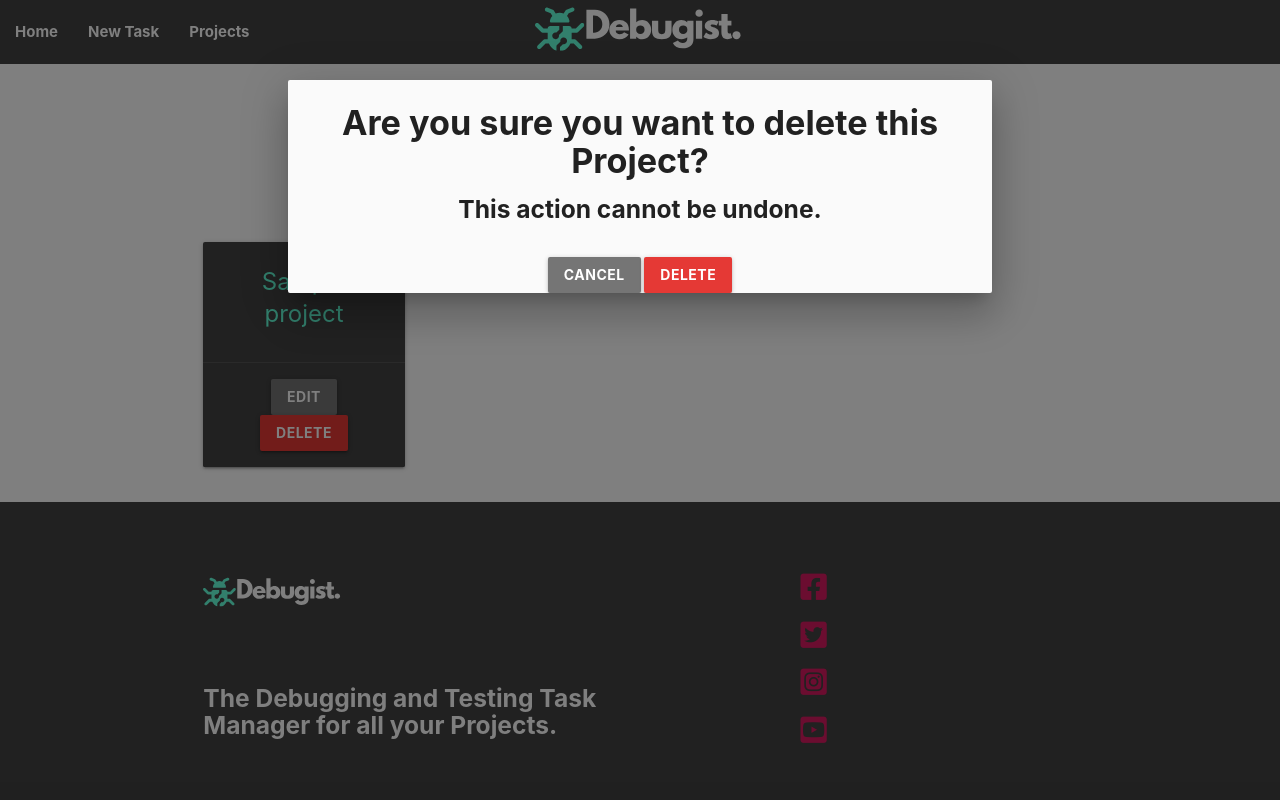
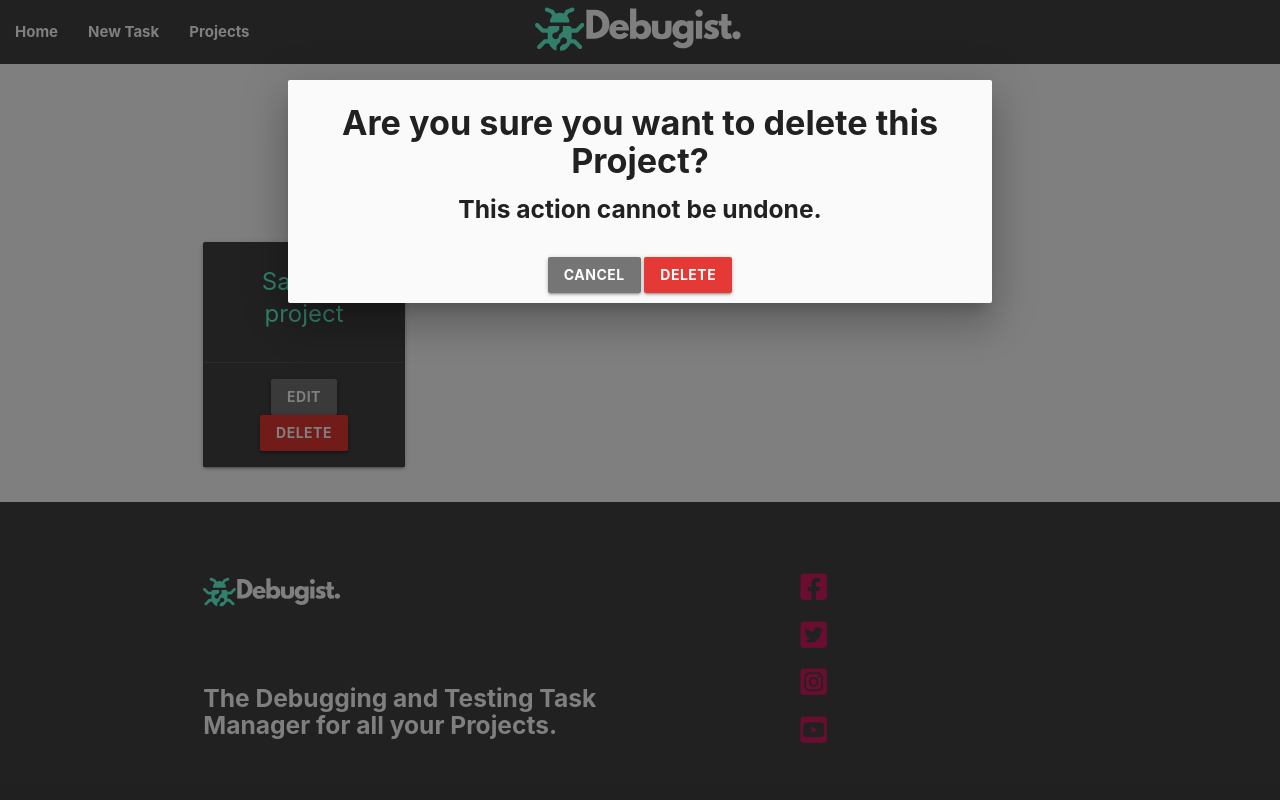
Before and after one commit to develosi/debugist-project, a Flask app: page /projects in a window 1280 px wide, after a click on "DELETE". Run offline with Flask 2, Linux system fonts and the light colour scheme; tables that the repository leaves empty hold one stand-in row (values such as "Sample post"); some libraries are stand-ins or nearby versions.

Commit message:
Update format of btns on modal and padding

```diff
--- a/debugist/static/css/style.css
+++ b/debugist/static/css/style.css
@@ -33,3 +33,7 @@ main {
 .social-list {
     margin-top: 20px;
 }
+
+.modal-buttons-choice {
+    padding-bottom: 10px;
+}
--- a/debugist/templates/projects.html
+++ b/debugist/templates/projects.html
@@ -33,7 +33,7 @@
                             <h4><b>Are you sure you want to delete this Project?</b></h4>
                             <h5><b>This action cannot be undone.</b></h5>
                         </div>
-                        <div class="center-align">
+                        <div class="center-align modal-buttons-choice">
                             <a class="modal-close btn grey darken-1">Cancel</a>
                             <a href="{{ url_for('delete_project', project_id=project.id) }}" class="btn red darken-1">Delete</a>
                         </div>
```
